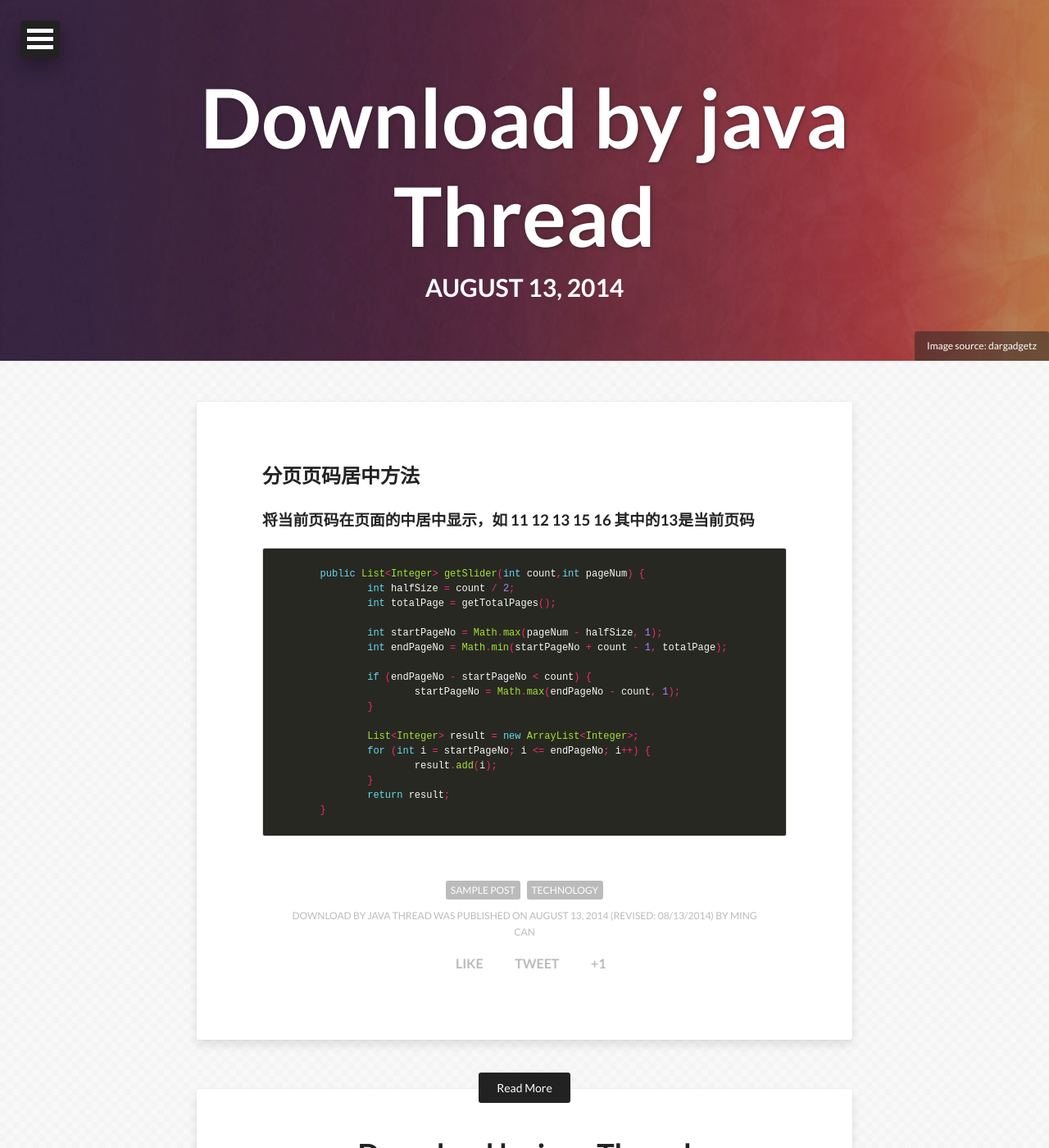
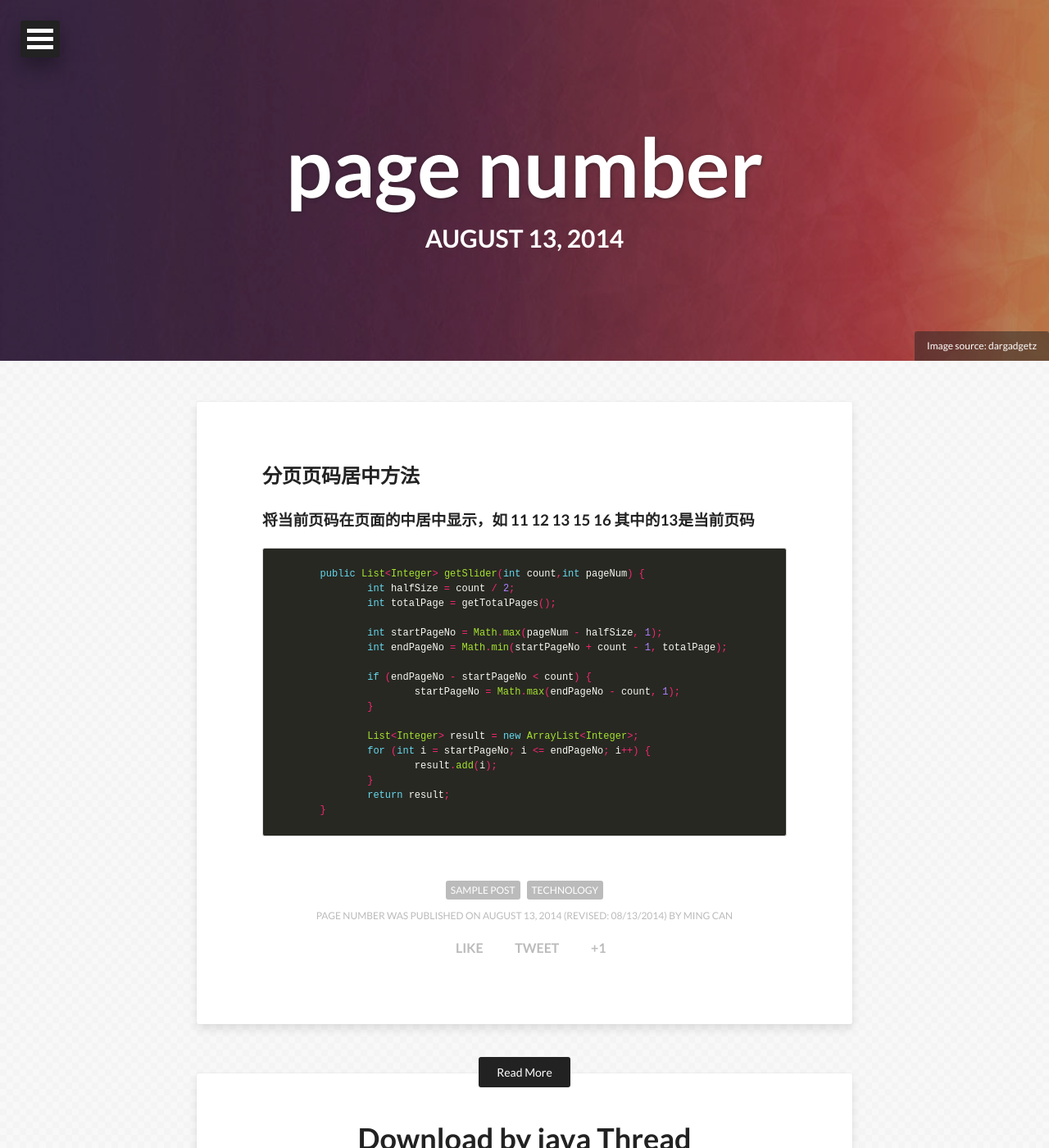
Before and after one commit to Lucces/myblog, a Jekyll site: the page built from _posts/2014-8-13-page-number-center.md, in a window 1280 px wide and 1400 px high. Shown: the whole window at 82% size. Built offline with Jekyll 4.4.1, drawn with Linux system fonts in a browser that asks for light colours; nearby versions of some CDN libraries.

Commit message:
forth post

```diff
--- a/_posts/2014-8-13-page-number-center.md
+++ b/_posts/2014-8-13-page-number-center.md
@@ -1,7 +1,7 @@
 ---
 layout: post
-title: "Download by java Thread"
-description: "Download by java Thread."
+title: "page number"
+description: "put the number of current page in the center."
 tags: [sample post, technology]
 modified: 2014-08-13
 image:
```
